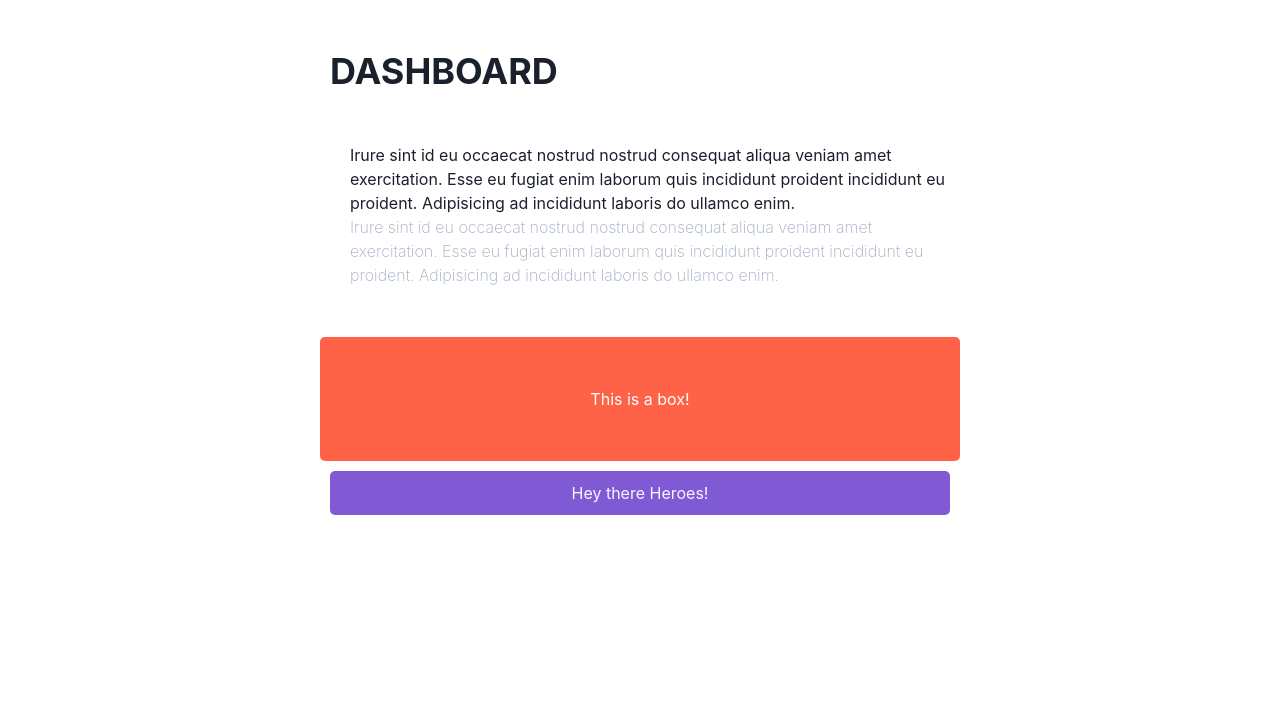
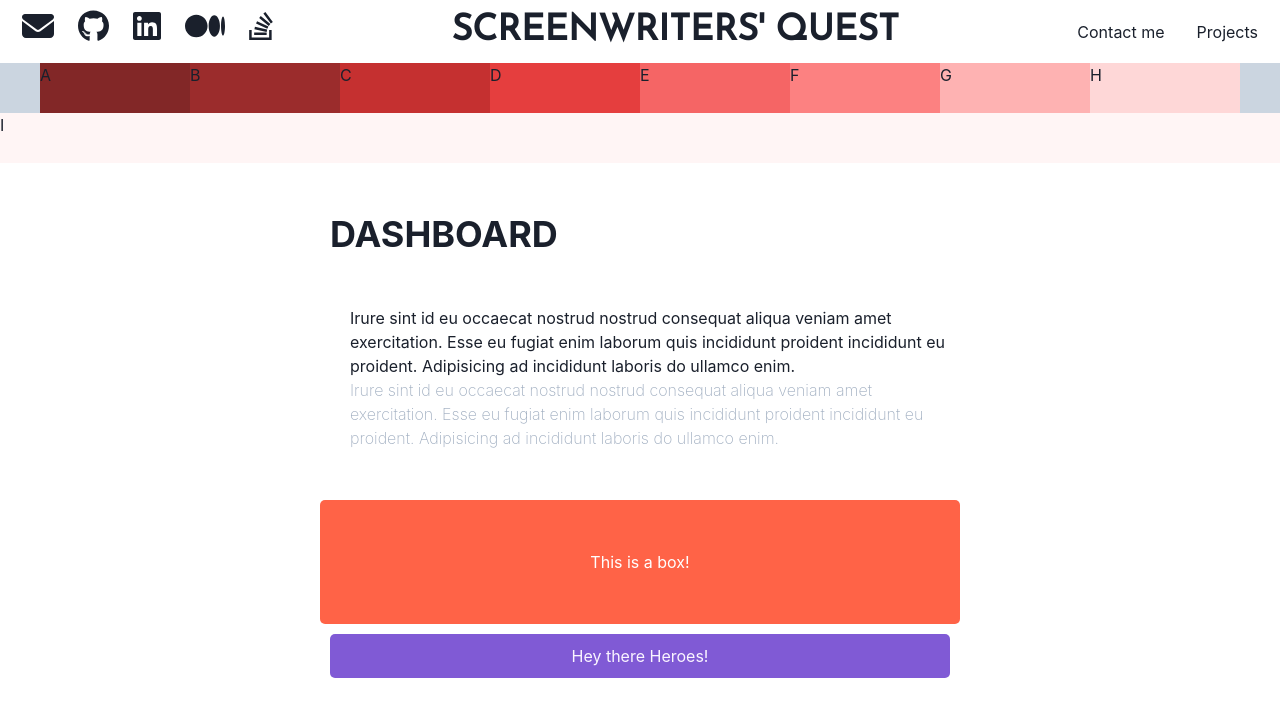
Before and after one commit to MauLight/chakra-UI-exercise, a React (Vite) app: page / in a window 1280 px wide. Shown: the top 716 px of the page. Built offline with nearby package versions, Linux system fonts and the light colour scheme.

Commit message:
navbar added

```diff
--- a/package.json
+++ b/package.json
@@ -12,6 +12,10 @@
     "@chakra-ui/react": "^2.5.5",
     "@emotion/react": "^11.10.6",
     "@emotion/styled": "^11.10.6",
+    "@fortawesome/fontawesome-svg-core": "^6.4.0",
+    "@fortawesome/free-brands-svg-icons": "^6.4.0",
+    "@fortawesome/free-solid-svg-icons": "^6.4.0",
+    "@fortawesome/react-fontawesome": "^0.2.0",
     "framer-motion": "^10.11.6",
     "react": "^18.2.0",
     "react-dom": "^18.2.0",
--- /dev/null
+++ b/src/components/navbar.jsx
@@ -0,0 +1,68 @@
+import { Box, Flex, HStack, Heading, Link, Spacer } from '@chakra-ui/react'
+import React from 'react'
+import { FontAwesomeIcon } from "@fortawesome/react-fontawesome";
+import { faEnvelope } from "@fortawesome/free-solid-svg-icons";
+import {
+    faGithub,
+    faLinkedin,
+    faMedium,
+    faStackOverflow,
+} from "@fortawesome/free-brands-svg-icons";
+
+
+const socials = [
+    {
+        icon: faEnvelope,
+        url: "mailto: hello@example.com",
+    },
+    {
+        icon: faGithub,
+        url: "https://github.com/MauLight",
+    },
+    {
+        icon: faLinkedin,
+        url: "https://www.linkedin.com/in/mauluz",
+    },
+    {
+        icon: faMedium,
+        url: "https://wakeupmau.com",
+    },
+    {
+        icon: faStackOverflow,
+        url: "https://stackoverflow.com",
+    },
+];
+
+
+export default function Navbar() {
+    return (
+        <>
+            <Flex as="nav" p="10px">
+                {socials && socials.map((elem, index) => {
+                    return (
+                        <Link key={elem.url} mx={3} href={elem.url}><FontAwesomeIcon icon={elem.icon} size="2x" /></Link>
+                    )
+                })}
+                <Spacer />
+                <Heading as="h1" className='nav-title'>SCREENWRITERS' QUEST</Heading>
+                <Spacer />
+                <HStack spacing={8} mx={3} alignItems="center">
+                    <Link href='/'>Contact me</Link>
+                    <Link href='/' >Projects</Link>
+                </HStack>
+            </Flex>
+            <Flex bg="gray.300" justifyContent="center" wrap="wrap">
+                <Box w="150px" h="50px" bg="red.800">A</Box>
+                <Box w="150px" h="50px" bg="red.700">B</Box>
+                <Box w="150px" h="50px" bg="red.600">C</Box>
+                <Box w="150px" h="50px" bg="red.500">D</Box>
+                <Box w="150px" h="50px" bg="red.400">E</Box>
+                <Box w="150px" h="50px" bg="red.300">F</Box>
+                <Box w="150px" h="50px" bg="red.200">G</Box>
+                <Box w="150px" h="50px" bg="red.100">H</Box>
+                <Box w="150px" h="50px" bg="red.50" flexGrow="1">I</Box>
+            </Flex>
+        </>
+
+    )
+}
--- a/src/layouts/RootLayout.jsx
+++ b/src/layouts/RootLayout.jsx
@@ -1,8 +1,10 @@
 import { Outlet } from "react-router-dom"
+import Navbar from "../components/navbar"
 
 export default function RootLayout() {
   return (
     <div>
+    <Navbar />
       <Outlet />
     </div>
   )
--- a/src/main.jsx
+++ b/src/main.jsx
@@ -2,6 +2,7 @@ import React from 'react'
 import ReactDOM from 'react-dom/client'
 import App from './App'
 import { ChakraProvider } from '@chakra-ui/react'
+import './styles/index.css'
 
 ReactDOM.createRoot(document.getElementById('root')).render(
   <React.StrictMode>
--- /dev/null
+++ b/src/styles/index.css
@@ -0,0 +1,5 @@
+@import url('https://fonts.googleapis.com/css2?family=Josefin+Sans&display=swap');
+
+.nav-title {
+    font-family: 'Josefin Sans', sans-serif !important;
+}
```
Also changed, not shown: 1 other file (tests, documents, lock files or other folders).
